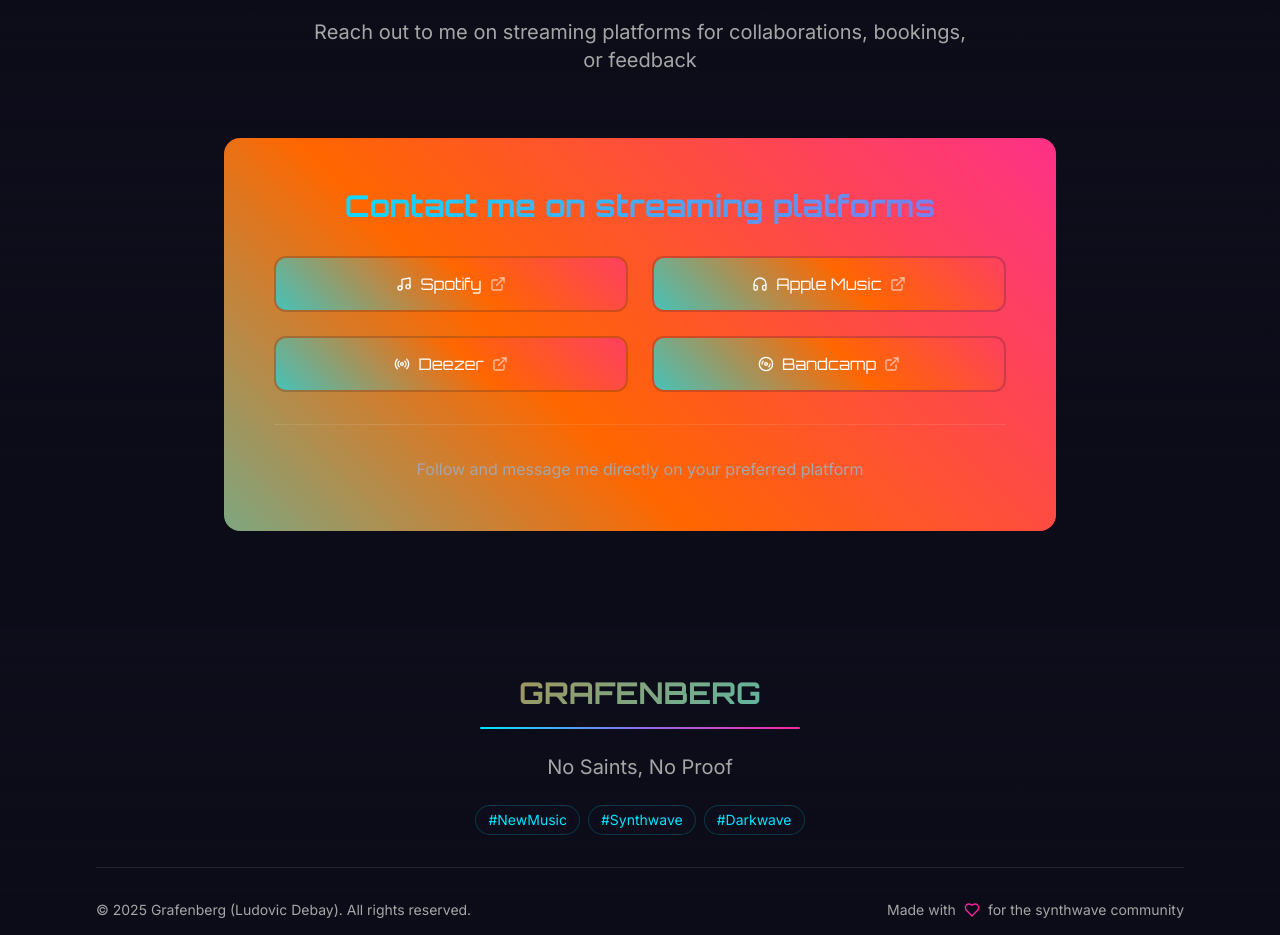
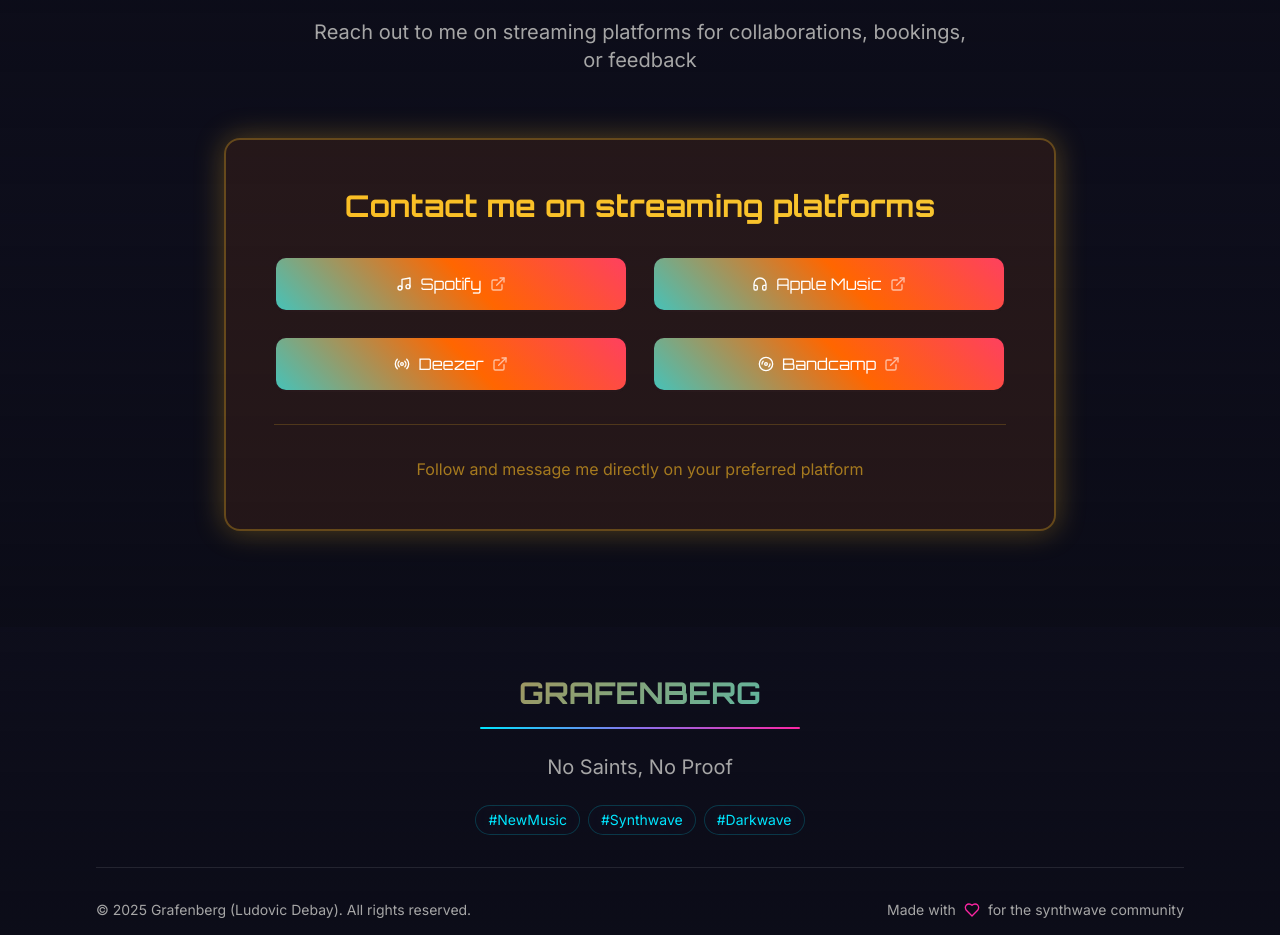
Before and after one commit to FR-TheFury/grafenberg-neon-waves, a React (Vite) app: page / in a window 1280 px wide. Shown: the part 2280-3215 px from the top of the page. Built offline with nearby package versions, Linux system fonts and the light colour scheme; the HTML template or start-up script is replaced by a standard one.

Commit message:
Style contact section

```diff
--- a/src/components/Contact.tsx
+++ b/src/components/Contact.tsx
@@ -47,8 +47,8 @@ const Contact = () => {
           </p>
         </div>
 
-        <div className="glass-animated-border rounded-2xl p-12">
-          <h3 className="font-orbitron font-bold text-2xl md:text-3xl mb-8 text-gradient-cyber">
+        <div className="bg-bronze/20 backdrop-blur-xl border-2 border-gold/30 rounded-2xl p-12 shadow-[0_0_30px_hsl(var(--gold)/0.3)]">
+          <h3 className="font-orbitron font-bold text-2xl md:text-3xl mb-8 bg-gradient-to-r from-gold to-amber bg-clip-text text-transparent">
             Contact me on streaming platforms
           </h3>
 
@@ -77,8 +77,8 @@ const Contact = () => {
             })}
           </div>
 
-          <div className="pt-8 border-t border-white/10">
-            <p className="text-muted-foreground">
+          <div className="pt-8 border-t border-gold/20">
+            <p className="text-gold/60">
               Follow and message me directly on your preferred platform
             </p>
           </div>
```
